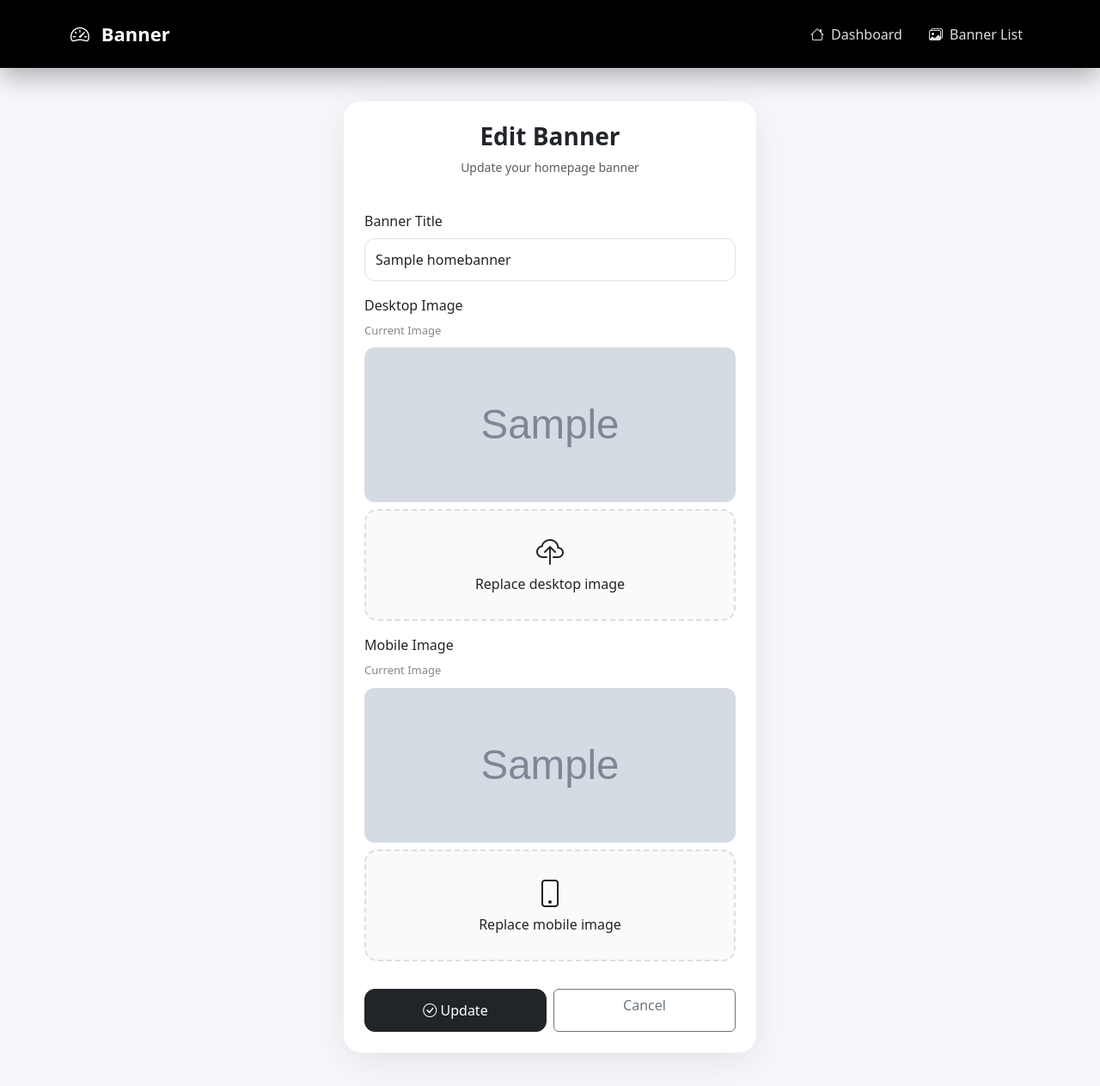
After one commit to vyshnavcp/Trendo, a Django app: page /banners/edit/1/ in a window 1280 px wide. The commit adds this page. Shown: the whole page at 86% size. Run offline with Django 5.2, Linux system fonts and the light colour scheme; tables that the repository leaves empty hold one stand-in row (values such as "Sample post"); grey boxes marked "Sample" are stand-in pictures; some libraries are stand-ins or nearby versions.

Commit message:
home banner created

```diff
--- a/myapp/models.py
+++ b/myapp/models.py
@@ -12,6 +12,17 @@ class Contact(models.Model):
     email=models.CharField(max_length=200)
     phone=models.CharField(max_length=20)
     message=models.CharField(max_length=200)
+
+class HomeBanner(models.Model):
+    title = models.CharField(max_length=200)
+
+    image = models.ImageField(upload_to='home_banners/')  # Desktop
+    mobile_image = models.ImageField(upload_to='home_banners/', blank=True, null=True)
+
+    is_active = models.BooleanField(default=True)
+
+    def __str__(self):
+        return self.title
 
 class Newsletter(models.Model):
     email = models.EmailField(unique=True)
--- a/myapp/urls.py
+++ b/myapp/urls.py
@@ -14,6 +14,10 @@ urlpatterns = [
     path("dashboard/testimonials/edit/<int:id>/", views.edit_testimonial, name="edit_testimonial"),
     path("dashboard/testimonials/delete/<int:id>/", views.delete_testimonial, name="delete_testimonial"),
     path("dashboard/newsletters/", views.newsletter_list, name="newsletter_list"),
+    path('banners/', views.banner_list, name='banner_list'),
+    path('banners/add/', views.add_banner, name='add_banner'),
+    path('banners/edit/<int:id>/', views.edit_banner, name='edit_banner'),
+    path('banners/delete/<int:id>/', views.delete_banner, name='delete_banner'),
     path('about/', views.about, name='about'),
     path('contact/', views.contact, name='contact'),
     path('product/',views.product,name='product'),
--- a/myapp/views.py
+++ b/myapp/views.py
@@ -53,6 +53,7 @@ def home(request):
     women_category = Category.objects.filter(name__iexact="Women").first()
     accessories_category = Category.objects.filter(name__iexact="Accessories").first()
     testimonials = Testimonial.objects.filter(status=True).order_by('-created_at')
+    banner = HomeBanner.objects.filter(is_active=True).first()
 
     return render(request, "home.html", {
         'blogs': blogs,
@@ -63,6 +64,7 @@ def home(request):
         "women_category": women_category,
         "accessories_category": accessories_category,
         "testimonials": testimonials,
+        "banner": banner
     })
 
 def newsletter_subscribe(request):
@@ -2333,3 +2335,40 @@ def refund_report(request):
         "approved_refunds":approved_refunds,
         "pending_refunds":pending_refunds
     })
+
+def banner_list(request):
+    banners = HomeBanner.objects.all().order_by('-id')
+    return render(request, "banner_list.html", {"banners": banners})
+
+def add_banner(request):
+    if request.method == "POST":
+        HomeBanner.objects.create(
+            title=request.POST.get("title"),
+            image=request.FILES.get("image"),
+            mobile_image=request.FILES.get("mobile_image"),
+        )
+        return redirect("banner_list")
+
+    return render(request, "add_banner.html")
+
+def edit_banner(request, id):
+    banner = get_object_or_404(HomeBanner, id=id)
+
+    if request.method == "POST":
+        banner.title = request.POST.get("title")
+
+        if request.FILES.get("image"):
+            banner.image = request.FILES.get("image")
+
+        if request.FILES.get("mobile_image"):
+            banner.mobile_image = request.FILES.get("mobile_image")
+
+        banner.save()
+        return redirect("banner_list")
+
+    return render(request, "edit_banner.html", {"banner": banner})
+
+def delete_banner(request, id):
+    banner = get_object_or_404(HomeBanner, id=id)
+    banner.delete()
+    return redirect("banner_list")
--- a/templates/dashboard.html
+++ b/templates/dashboard.html
@@ -471,6 +471,8 @@ Quick Actions
 {% if request.user.is_superuser or request.user.groups.first.name == "Accountant" %}
 <a href="{% url 'refund_requests' %}" class="quick-btn"><i class="bi bi-arrow-counterclockwise"></i> Refund Requests</a>
 <a href="{% url 'refund_report' %}" class="quick-btn"><i class="bi bi-cash-coin"></i> Refund Report</a>
+<a href="{% url 'add_banner' %}" class="quick-btn"><i class="bi bi-image"></i> Add Banner</a>
+<a href="{% url 'banner_list' %}" class="quick-btn"><i class="bi bi-images"></i> View Banners</a>
 <a href="{% url 'contact_list' %}" class="quick-btn"><i class="bi bi-envelope"></i> Contact Messages</a>
 <a href="{% url 'newsletter_list' %}" class="quick-btn"><i class="bi bi-envelope-paper"></i> Newsletter Subscribers</a>
 <a href="{% url 'add_testimonial' %}" class="quick-btn"><i class="bi bi-plus-circle"></i> Add Testimonial</a>
--- /dev/null
+++ b/templates/edit_banner.html
@@ -0,0 +1,211 @@
+{% load static %}
+<!DOCTYPE html>
+<html lang="en">
+<head>
+    <meta charset="UTF-8">
+    <title>Edit Banner</title>
+    <meta name="viewport" content="width=device-width, initial-scale=1.0">
+
+    <!-- Bootstrap + Icons -->
+    <link href="https://cdn.jsdelivr.net/npm/bootstrap@5.3.2/dist/css/bootstrap.min.css" rel="stylesheet">
+    <link href="https://cdn.jsdelivr.net/npm/bootstrap-icons@1.11.3/font/bootstrap-icons.css" rel="stylesheet">
+
+    <style>
+        body {
+            background: #f5f7fb;
+        }
+
+        /* NAVBAR (added) */
+        .navbar-premium{
+            background:#000;
+            padding:18px 30px;
+            box-shadow:0 10px 30px rgba(0,0,0,.3);
+        }
+
+        .navbar-brand{
+            color:#fff !important;
+            font-weight:600;
+            font-size:22px;
+        }
+
+        .nav-link{
+            color:#ddd !important;
+            font-weight:500;
+            margin-left:15px;
+        }
+
+        .nav-link:hover{
+            color:#fff !important;
+        }
+
+        .banner-card {
+            border-radius: 20px;
+            border: none;
+            box-shadow: 0 10px 40px rgba(0,0,0,0.08);
+        }
+
+        .form-control {
+            border-radius: 12px;
+            padding: 12px;
+        }
+
+        .upload-box {
+            border: 2px dashed #ddd;
+            border-radius: 15px;
+            padding: 25px;
+            text-align: center;
+            background: #fafafa;
+            transition: 0.3s;
+            cursor: pointer;
+        }
+
+        .upload-box:hover {
+            border-color: #000;
+            background: #fff;
+        }
+
+        .preview-img {
+            width: 100%;
+            height: 180px;
+            object-fit: cover;
+            border-radius: 12px;
+            margin-top: 10px;
+        }
+
+        .btn-dark {
+            border-radius: 12px;
+            padding: 12px;
+            font-weight: 500;
+        }
+
+        .title-header {
+            font-weight: 600;
+        }
+
+        .current-label {
+            font-size: 13px;
+            color: #888;
+        }
+    </style>
+</head>
+<body>
+
+<!-- NAVBAR -->
+<nav class="navbar navbar-expand-lg navbar-premium">
+<div class="container">
+
+<a class="navbar-brand" href="#">
+<i class="bi bi-speedometer2 me-2"></i> Banner
+</a>
+
+<button class="navbar-toggler bg-light" data-bs-toggle="collapse" data-bs-target="#navMenu">
+<span class="navbar-toggler-icon"></span>
+</button>
+
+<div class="collapse navbar-collapse" id="navMenu">
+
+<ul class="navbar-nav ms-auto">
+
+<li class="nav-item">
+<a class="nav-link" href="{% url 'dashboard' %}">
+<i class="bi bi-house me-1"></i> Dashboard
+</a>
+</li>
+
+<li class="nav-item">
+<a class="nav-link" href="{% url 'banner_list' %}">
+<i class="bi bi-images me-1"></i> Banner List
+</a>
+</li>
+
+</ul>
+
+</div>
+</div>
+</nav>
+
+<div class="container d-flex justify-content-center">
+
+    <div class="col-lg-6">
+
+        <form method="POST" enctype="multipart/form-data" class="card banner-card p-4" style="margin: 39px;">
+            {% csrf_token %}
+
+            <div class="text-center mb-4">
+                <h3 class="title-header">Edit Banner</h3>
+                <p class="text-muted small">Update your homepage banner</p>
+            </div>
+
+            <!-- Title -->
+            <div class="mb-3">
+                <label class="form-label">Banner Title</label>
+                <input type="text" name="title" value="{{ banner.title }}"
+                       class="form-control" required>
+            </div>
+
+            <!-- Desktop Image -->
+            <div class="mb-3">
+                <label class="form-label">Desktop Image</label>
+
+                <div class="current-label">Current Image</div>
+                <img src="{{ banner.image.url }}" class="preview-img mb-2">
+
+                <label class="upload-box w-100">
+                    <i class="bi bi-cloud-upload fs-2"></i>
+                    <p class="mb-1">Replace desktop image</p>
+                    <input type="file" name="image" hidden onchange="previewImage(event, 'preview1')">
+                </label>
+
+                <img id="preview1" class="preview-img d-none">
+            </div>
+
+            <!-- Mobile Image -->
+            <div class="mb-3">
+                <label class="form-label">Mobile Image</label>
+
+                {% if banner.mobile_image %}
+                    <div class="current-label">Current Image</div>
+                    <img src="{{ banner.mobile_image.url }}" class="preview-img mb-2">
+                {% endif %}
+
+                <label class="upload-box w-100">
+                    <i class="bi bi-phone fs-2"></i>
+                    <p class="mb-1">Replace mobile image</p>
+                    <input type="file" name="mobile_image" hidden onchange="previewImage(event, 'preview2')">
+                </label>
+
+                <img id="preview2" class="preview-img d-none">
+            </div>
+
+            <!-- Buttons -->
+            <div class="d-flex gap-2 mt-3">
+                <button class="btn btn-dark w-100">
+                    <i class="bi bi-check-circle"></i> Update
+                </button>
+
+                <a href="{% url 'banner_list' %}" class="btn btn-outline-secondary w-100">
+                    Cancel
+                </a>
+            </div>
+
+        </form>
+
+    </div>
+
+</div>
+
+<!-- Preview Script -->
+<script>
+function previewImage(event, id) {
+    const reader = new FileReader();
+    reader.onload = function(){
+        const output = document.getElementById(id);
+        output.src = reader.result;
+        output.classList.remove("d-none");
+    }
+    reader.readAsDataURL(event.target.files[0]);
+}
+</script>
+
+</body>
+</html>
```
Also changed, not shown: templates/add_banner.html (added, +195 -0 lines), templates/banner_list.html (added, +201 -0 lines), templates/home.html (+46 -2 lines), home_banners/home-banner.webp (added), home_banners/home-banner_Ke3DnGR.webp (added), myapp/migrations/0003_homebanner.py (added).
